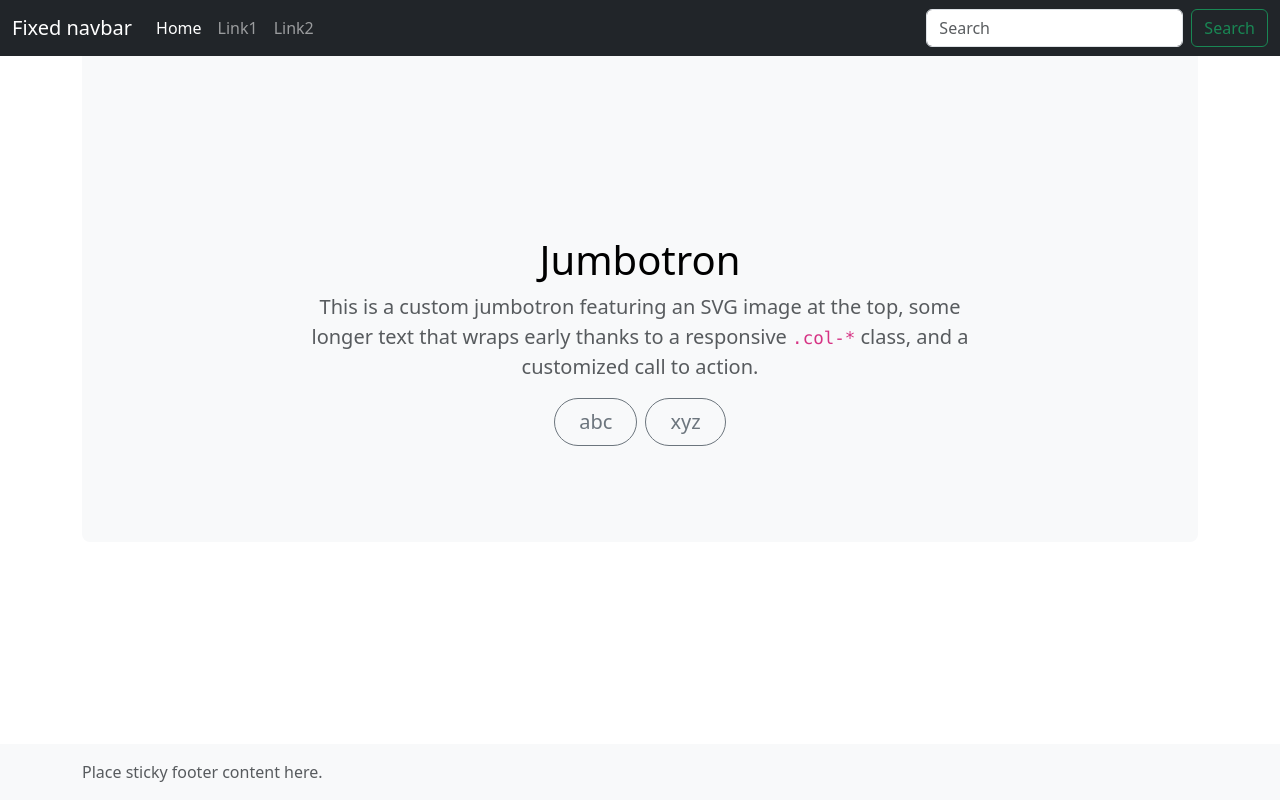
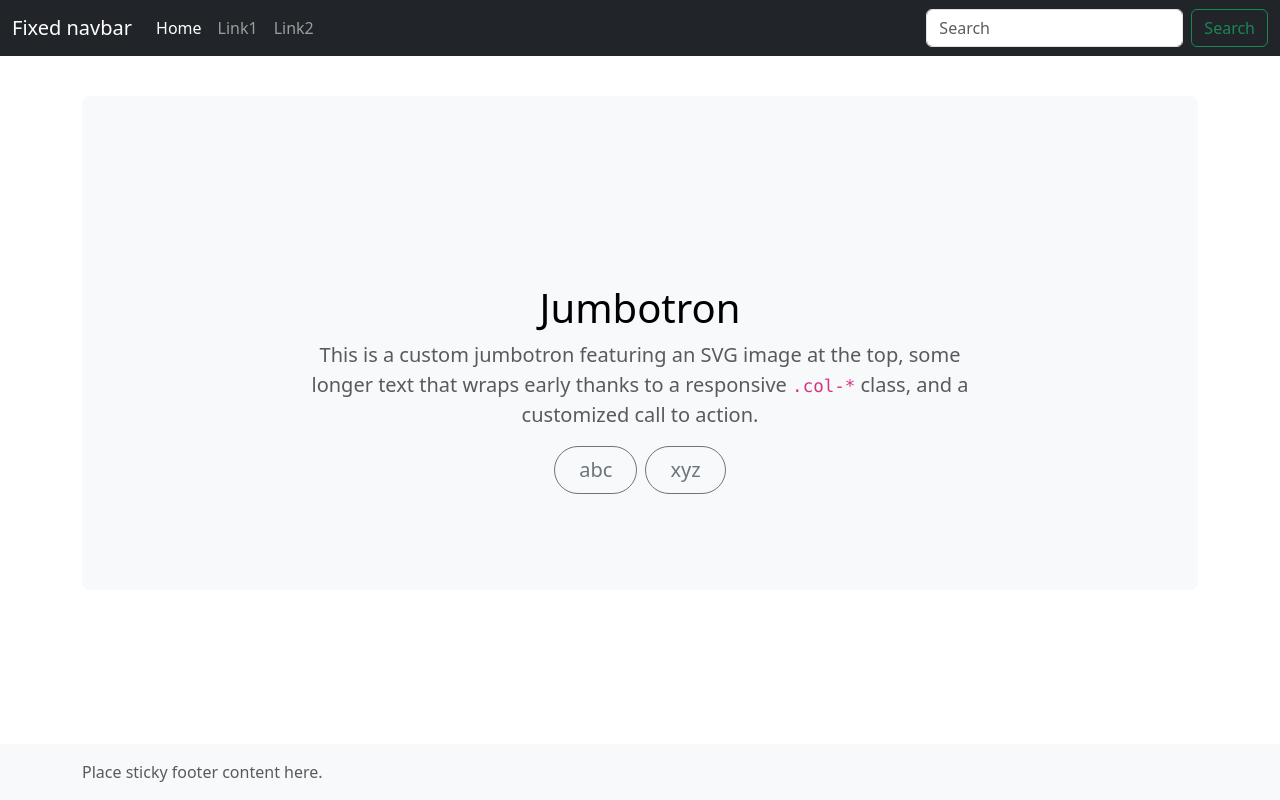
Before and after one commit to b1nch3f/react_django_without_djangorestframework, a Django app: page / in a window 1280 px wide. Run offline with Django 4.2, Linux system fonts and the light colour scheme; some libraries are stand-ins or nearby versions.

Commit message:
Add files via upload

```diff
--- a/app/templates/app/index.html
+++ b/app/templates/app/index.html
@@ -1,7 +1,7 @@
 {% extends "./base.html" %}
 
 {% block content %}
-    <div class="container my-5">
+    <div class="container my-5 py-5">
       <div class="p-5 text-center bg-body-tertiary rounded-3">
         <svg class="bi mt-4 mb-3" style="color: var(--bs-indigo);" width="100" height="100"><use xlink:href="#bootstrap"></use></svg>
         <h1 class="text-body-emphasis">Jumbotron</h1>
--- a/app/templates/app/link1.html
+++ b/app/templates/app/link1.html
@@ -1,7 +1,7 @@
 {% extends "./base.html" %}
 
 {% block content %}
-    <div class="container px-4 py-5" id="icon-grid">
+    <div class="container my-5 py-5" id="icon-grid">
       <h2 class="pb-2 border-bottom">Icon grid</h2>
 
       <div class="row row-cols-1 row-cols-sm-2 row-cols-md-3 row-cols-lg-4 g-4 py-5">
--- a/app/templates/app/link2.html
+++ b/app/templates/app/link2.html
@@ -1,7 +1,7 @@
 {% extends "./base.html" %}
 
 {% block content %}
-   <main class="col-md-9 ms-sm-auto col-lg-10 px-md-4">
+  <div class="container my-5 py-5">
     <div class="d-flex justify-content-between flex-wrap flex-md-nowrap align-items-center pt-3 pb-2 mb-3 border-bottom">
       <h1 class="h2">Dashboard</h1>
       <div class="btn-toolbar mb-2 mb-md-0">
@@ -146,5 +146,5 @@
         </tbody>
       </table>
     </div>
-    </main>
+  </div>
 {% endblock %}
```
Lines whose indentation alone changed are shown as unchanged.
